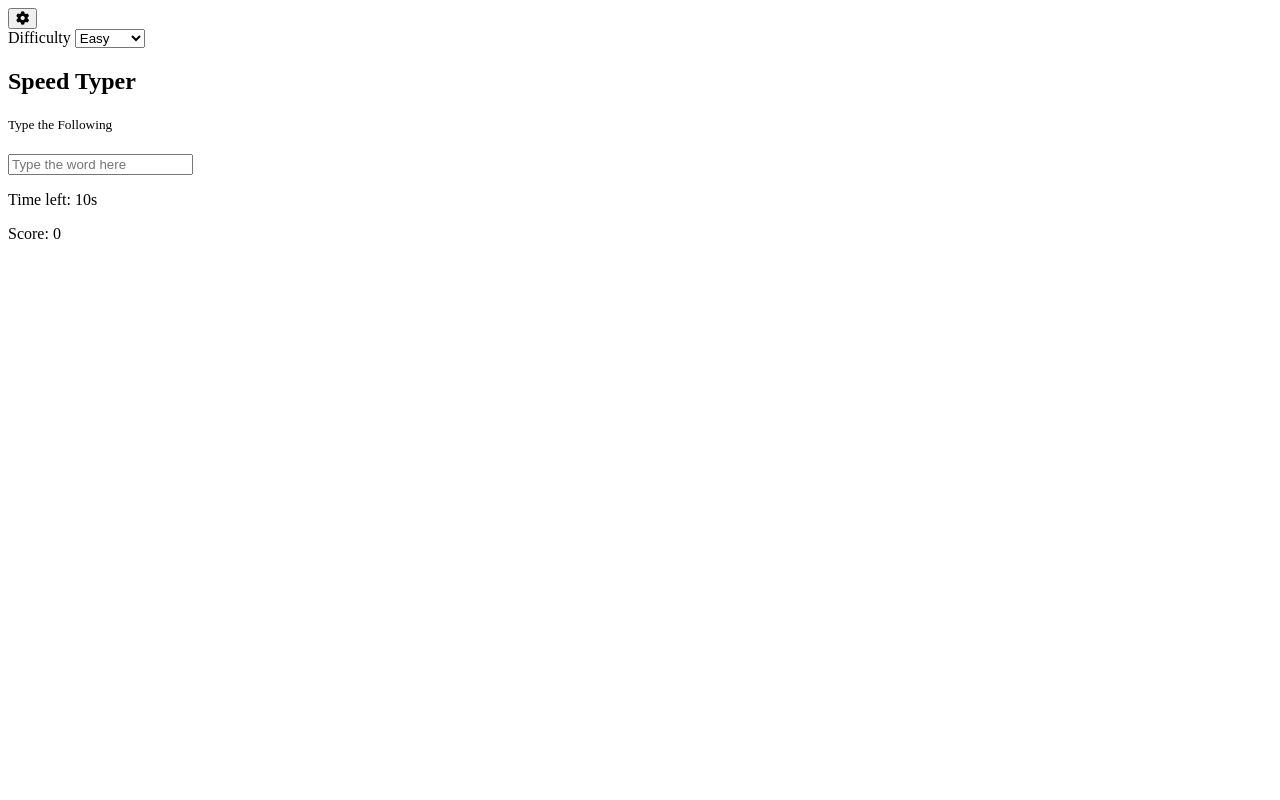
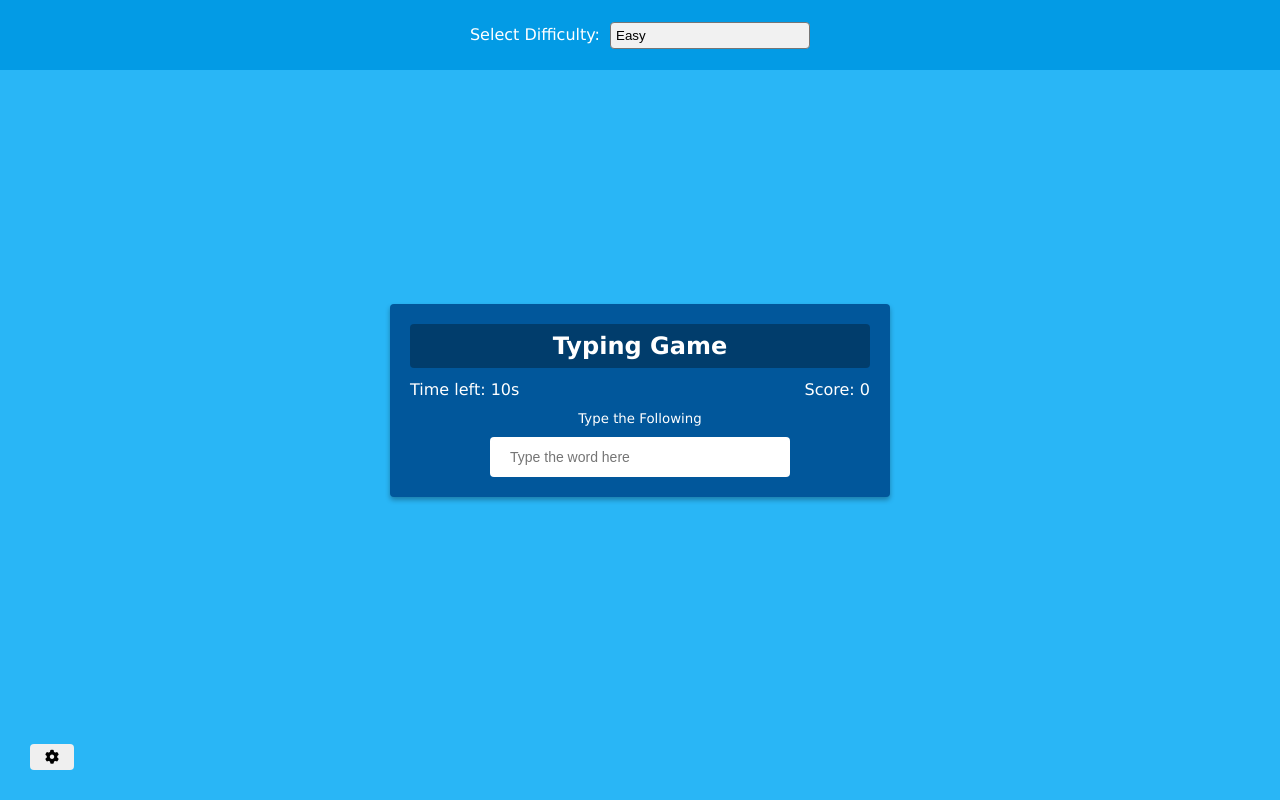
Before and after one commit to alican-uver/Mini_Game-Typing-Speed, a plain HTML site: page index.html in a window 1280 px wide. Drawn offline with Linux system fonts and the light colour scheme.

Commit message:
styled project

```diff
--- a/index.html
+++ b/index.html
@@ -18,7 +18,7 @@
     <div class="settings" id="settings">
         <form class="settings__form" id="settings-form">
             <div>
-                <label for="difficulty">Difficulty</label>
+                <label class="settings__label" for="difficulty"> Select Difficulty: </label>
                 <select class="settings__select" id="difficulty">
                     <option value="easy">Easy</option>
                     <option value="medium">Medium</option>
@@ -28,24 +28,23 @@
         </form>
     </div>
 
-    <div class="container">
-        <h2>Speed Typer</h2>
+    <div class="game">
+        <h2 class="game__title">Typing Game</h2>
         <small>Type the Following</small>
-        <h1 class="container__word" id="word"></h1>
-        <input type="text" id="text" autocomplete="off" placeholder="Type the word here">
-        <p class="container__time">
+        <h1 class="game__word" id="word"> <!-- coming with js--> </h1>
+        <input class="game__input" type="text" id="text" autocomplete="off" placeholder="Type the word here">
+        <p class="game__time">
             Time left: <span id="time">10s</span>
         </p>
 
-        <p class="container__score">
+        <p class="game__score">
             Score: <span id="score">0</span>
         </p>
 
-        <div class="container__endgame" id="end-game-container">
-
+        <div class="game__endgame" id="end-game">
+            <!-- coming with js  -->
         </div>
     </div>
-
 
     <script src="src/js/app.js"></script>
 </body>
--- a/src/style/style.scss
+++ b/src/style/style.scss
@@ -0,0 +1,122 @@
+* {
+    box-sizing: border-box;
+}
+
+// Color Variables
+$lightBlue: #29B6F6;
+$mediumBlue: #039BE5;
+$darkBlue: #01579B;
+$white: #fff;
+$ghostWhite: #f1f1f1;
+
+// common properties
+$shadow : rgba(0, 0, 0, 0.3);
+$radius: 4px;
+
+@mixin flexCenter {
+    display:flex;
+    justify-content: center;
+    align-items: center;
+}
+
+body {
+    background-color: $lightBlue;
+    @include flexCenter();
+    min-height:100vh;
+    margin: 0;
+    font-family:Verdana, Geneva, Tahoma, sans-serif;
+}
+
+// Button
+.settings-btn {
+    cursor: pointer;
+    font-size: 14px;
+    padding: 5px 15px;
+    position: absolute;
+    bottom: 30px;
+    left: 30px;
+    border: 0;
+    border-radius: $radius;
+    outline: 0;
+}
+
+// Settings
+.settings {
+    position: absolute;
+    top: 0;
+    left: 0;
+    width: 100%;
+    background: $mediumBlue;
+    height: 70px;
+    @include flexCenter();
+    transform: translateY(0);
+    transition: transform 0.3s ease-in-out;
+    &__label {
+        color:$white;
+        padding-right: 5px;
+    }
+    &__select {
+        width: 200px;
+        padding: 5px;
+        border-radius: $radius;
+        appearance: none;
+        background: $ghostWhite;
+        &:focus {
+            outline: 0;
+        }
+    }
+    &.hide{
+        transform: translateY(-100%);
+    }
+}
+
+.game {
+    background: $darkBlue;
+    padding: 20px;
+    border-radius: $radius;
+    box-shadow: 0 3px 5px $shadow;
+    color: $white;
+    position: relative;
+    text-align: center;
+    width: 500px;
+    &__title {
+        background: $shadow;
+        padding: 8px;
+        border-radius: $radius;
+        margin: 0 0 40px;
+    }
+    &__word {
+        margin:0
+    }
+    &__input {
+        border: 0;
+        border-radius: $radius;
+        font-size: 14px;
+        width: 300px;
+        padding: 12px 20px;
+        margin-top: 10px;
+    }
+    &__score {
+        position: absolute;
+        top:60px;
+        right: 20px;
+    }
+    &__time {
+        position: absolute;
+        top:60px;
+        left: 20px;
+    }
+    &__end-game {
+        background-color: inherit;
+        display: none;
+        align-items: center;
+        justify-content: center;
+        flex-direction: column;
+        position: absolute;
+        top: 0;
+        left: 0;
+        width: 100%;
+        height: 100%;
+        z-index: 1;
+    }
+}
```
Also changed, not shown: src/style/style.css, 1 other file.
